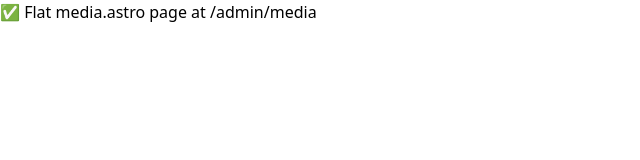
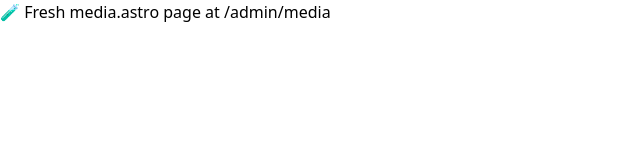
Before and after one commit to wdhunter645/LGFC-WEBAPP, an Astro site: page /admin/media in a window 1280 px wide. Shown: the full height of the page, 0-640 px from the left. Built offline with nearby package versions, Linux system fonts and the light colour scheme; Astro itself is replaced by a stand-in of ours.

Commit message:
Fix: Clean and reset /admin/media flat route

```diff
--- a/src/pages/admin/media.astro
+++ b/src/pages/admin/media.astro
@@ -1 +1 @@
-<html><body><h1>✅ Flat media.astro page at /admin/media</h1></body></html>
+<html><body><h1>🧪 Fresh media.astro page at /admin/media</h1></body></html>
```
